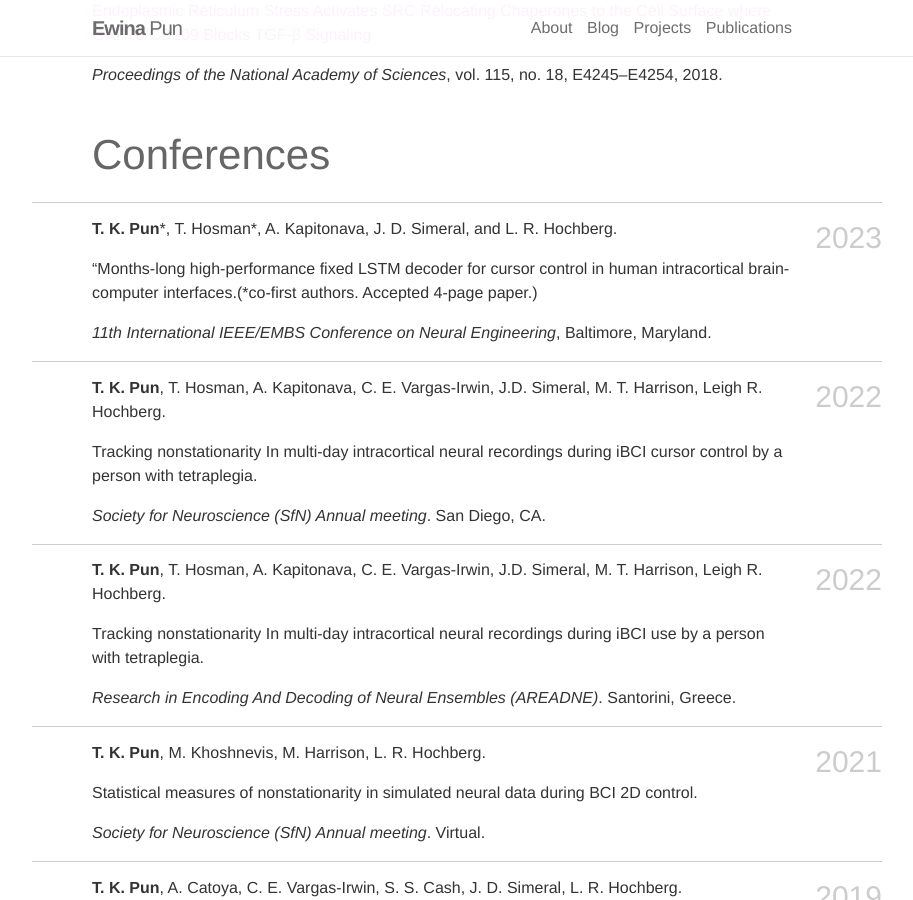
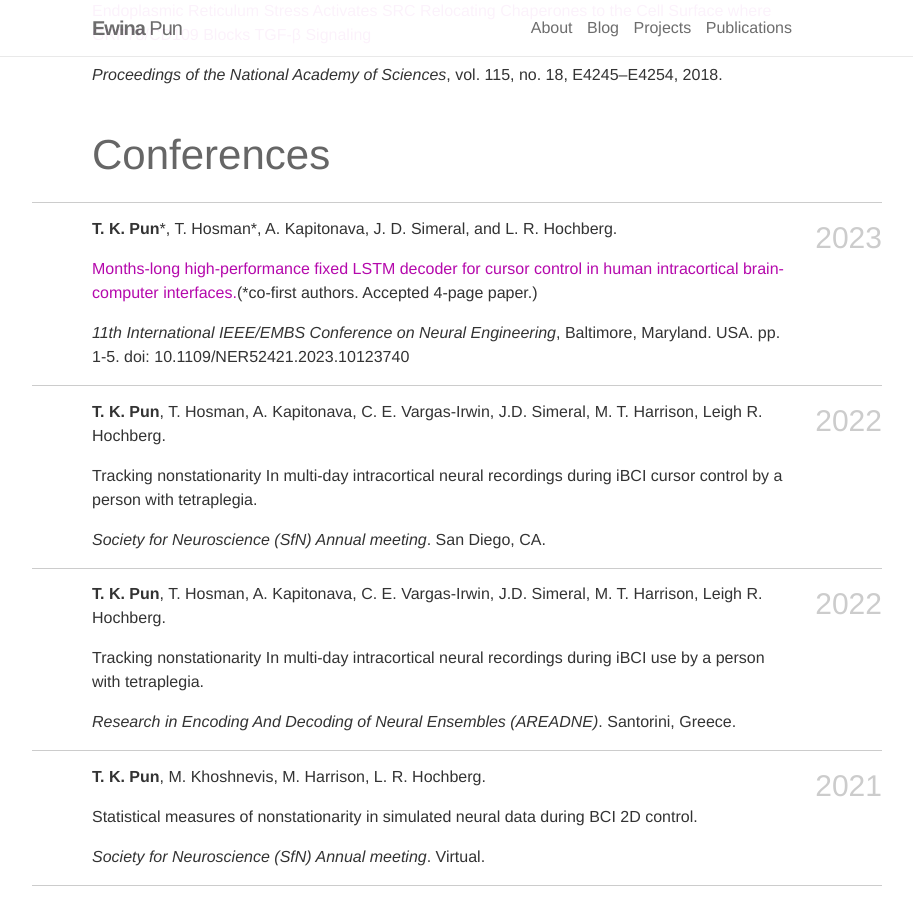
Before and after one commit to ewinapun/ewinapun.github.io, a Jekyll site: the page built from _pages/publications.md, in a window 1280 px wide and 900 px high, scrolled down 385 px. Shown: the whole window, without its empty margins (198-1111 px from the left). Built offline with Jekyll 4.4.1, drawn with Linux system fonts in a browser that asks for light colours; nearby versions of some CDN libraries.

Commit message:
add links

```diff
--- a/_pages/publications.md
+++ b/_pages/publications.md
@@ -21,9 +21,9 @@ Y.L. Tsai, D.P. Ha, H. Zhao, A.J. Carlos, S. Wei, **T. K. Pun**, K. Wu, E. Zandi
 
 **T. K. Pun**\*, T. Hosman\*, A. Kapitonava, J. D. Simeral, and L. R. Hochberg.
 
-“Months-long high-performance fixed LSTM decoder for cursor control in human intracortical brain-computer interfaces.(\*co-first authors. Accepted 4-page paper.)
+<a href='http://ewinapun.com/assets/pdf/NER2023.pdf'>Months-long high-performance fixed LSTM decoder for cursor control in human intracortical brain-computer interfaces.</a>(\*co-first authors. Accepted 4-page paper.)
 
-*11th International IEEE/EMBS Conference on Neural Engineering*, Baltimore, Maryland.
+*11th International IEEE/EMBS Conference on Neural Engineering*, Baltimore, Maryland. USA. pp. 1-5. doi: 10.1109/NER52421.2023.10123740
 
 <h3 class="year">2022</h3>
 
```
Also changed, not shown: _news/announcement_16.md (+1 -1 lines), 1 other file.
